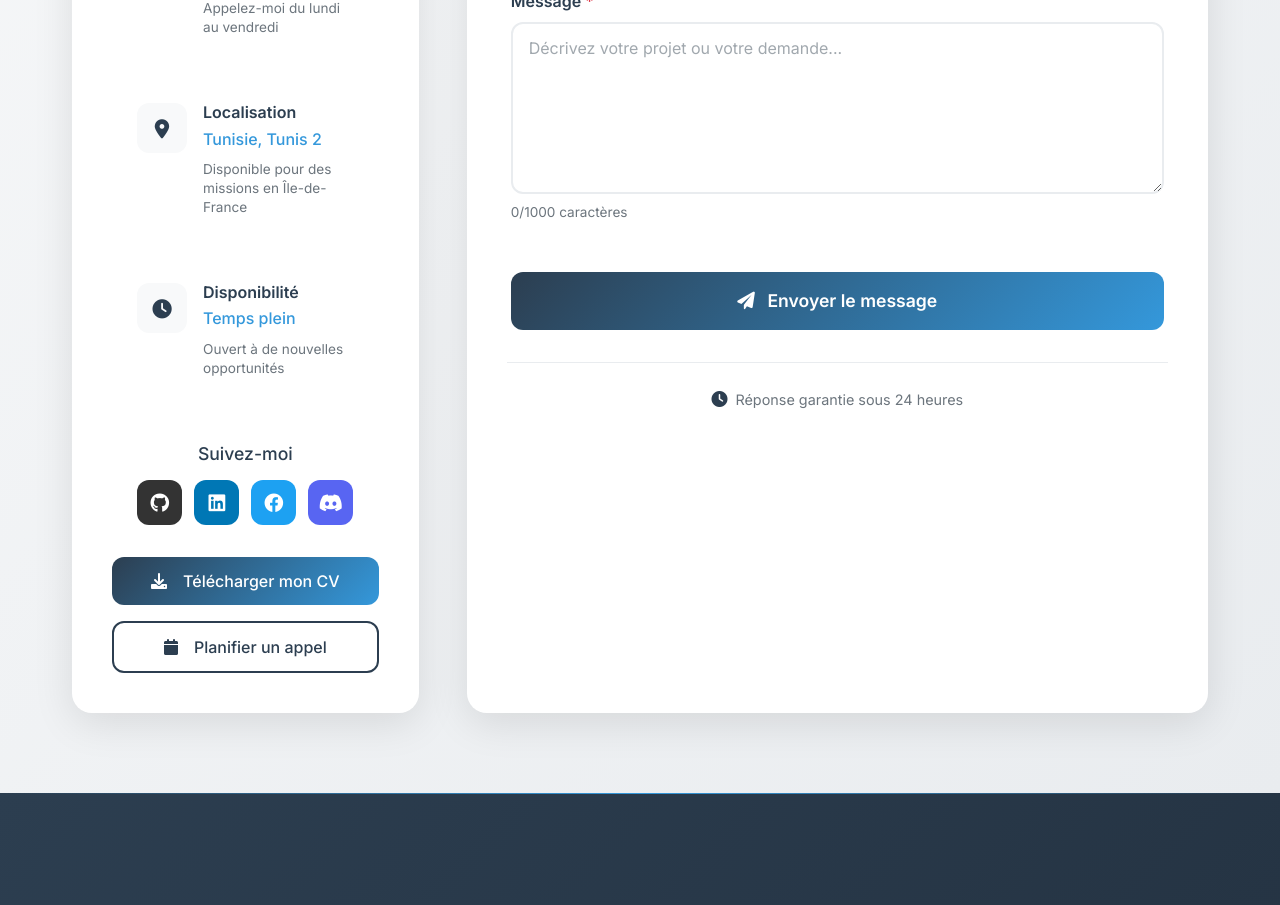
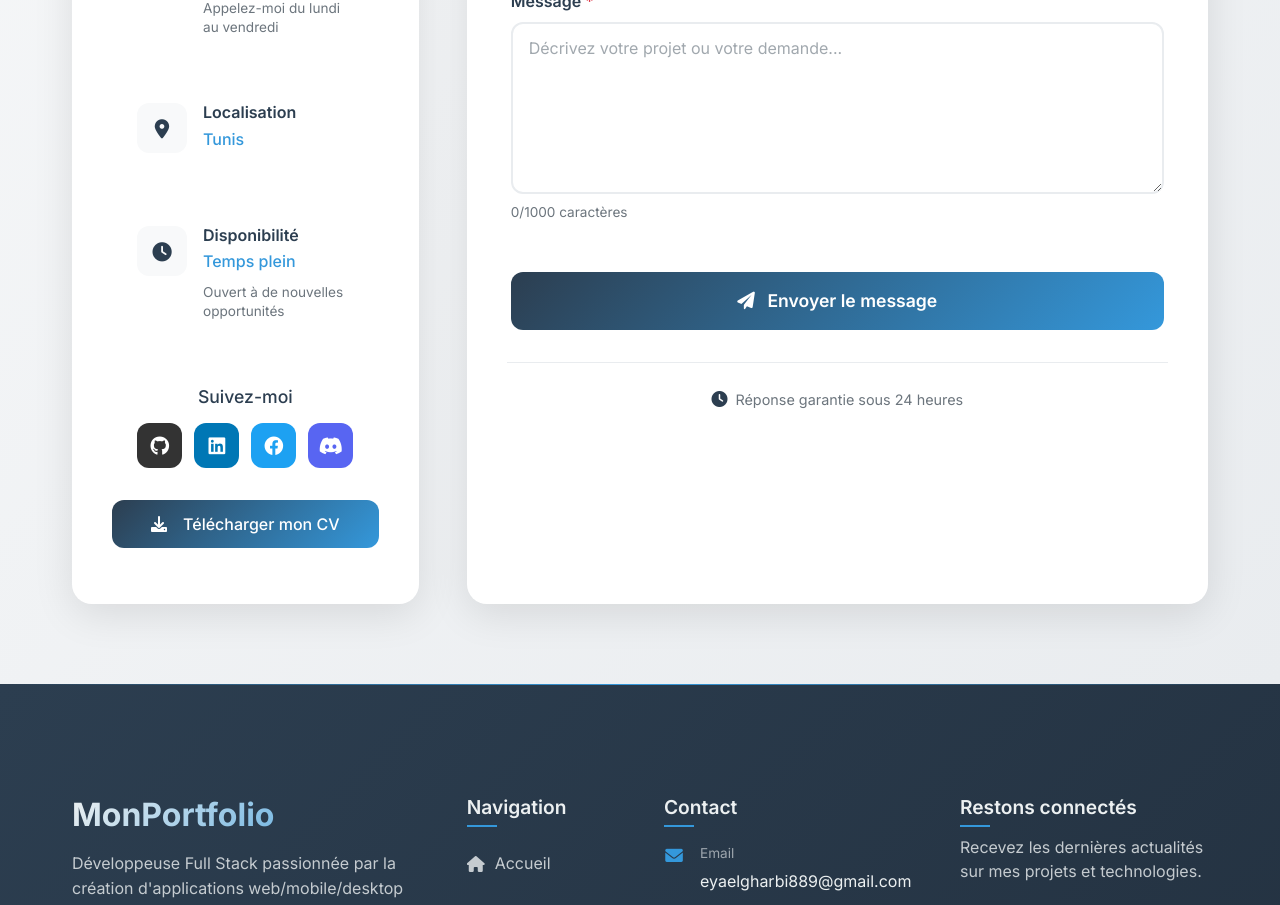
Before and after one commit to Eya480/eya.gharbi.github.io, an Angular app: page /contact in a window 1280 px wide. Shown: the part 820-1725 px from the top of the page. Built offline with nearby package versions, Linux system fonts and the light colour scheme.

Commit message:
5d commit

```diff
--- a/src/app/components/about/about.html
+++ b/src/app/components/about/about.html
@@ -44,7 +44,7 @@
 
           <!-- Actions -->
           <div class="about-actions mt-4">
-            <button class="btn btn-primary me-3" (click)="scrollTo('contact')" aria-label="Me contacter">
+            <button class="btn btn-primary me-3" routerLink="/contact" aria-label="Me contacter">
               <i class="fas fa-paper-plane me-2" aria-hidden="true"></i>
               Me Contacter
             </button>
--- a/src/app/components/about/about.ts
+++ b/src/app/components/about/about.ts
@@ -1,5 +1,6 @@
 import { Component, OnInit } from '@angular/core';
 import { CommonModule } from '@angular/common';
+import { RouterLink } from '@angular/router';
 
 interface Experience {
   id: number;
@@ -19,7 +20,7 @@ interface Stat {
 
 @Component({
   selector: 'app-about',
-  imports: [CommonModule],
+  imports: [CommonModule,RouterLink],
   templateUrl: './about.html',
   styleUrl: './about.scss',
 })
@@ -28,7 +29,7 @@ export class About implements OnInit {
     { icon: 'fas fa-project-diagram', value: '7+', label: 'Projets Réalisés' },
     { icon: 'fas fa-code', value: '10+', label: 'Technologies Dominées' },
     { icon: 'fas fa-graduation-cap', value: '2', label: 'Diplômes' },
-    { icon: 'fas fa-certificate', value: '3+', label: 'Certifications' }
+    { icon: 'fas fa-certificate', value: '10+', label: 'Certifications' }
   ];
 
   experiences: Experience[] = [
--- a/src/app/components/contact/contact.html
+++ b/src/app/components/contact/contact.html
@@ -65,10 +65,6 @@
             <button class="btn btn-primary w-100 mb-3" (click)="downloadCV()">
               <i class="fas fa-download me-2"></i>
               Télécharger mon CV
-            </button>
-            <button class="btn btn-outline-primary w-100" (click)="scheduleCall()">
-              <i class="fas fa-calendar me-2"></i>
-              Planifier un appel
             </button>
           </div>
         </div>
--- a/src/app/components/contact/contact.ts
+++ b/src/app/components/contact/contact.ts
@@ -39,8 +39,8 @@ export class Contact implements OnInit {
     {
       icon: 'fas fa-map-marker-alt',
       title: 'Localisation',
-      value: 'Tunisie, Tunis 2',
-      description: 'Disponible pour des missions en Île-de-France'
+      value: 'Tunis',
+      description: ''
     },
     {
       icon: 'fas fa-clock',
@@ -148,9 +148,4 @@ export class Contact implements OnInit {
     link.download = 'cv.pdf';
     link.click();
   }
-
-  // Méthode pour planifier un appel
-  scheduleCall(): void {
-    window.open('https://calendly.com/eyaelgharbi889/30min', '_blank');
-  }
 }
--- a/src/app/components/footer/footer.html
+++ b/src/app/components/footer/footer.html
@@ -8,7 +8,7 @@
           <div class="footer-brand">
             <h3 class="brand-text">MonPortfolio</h3>
             <p class="footer-description">
-              Développeuse Full Stack passionnée par la création d'applications web modernes et performantes.
+              Développeuse Full Stack passionnée par la création d'applications web/mobile/desktop modernes et performantes.
             </p>
             <div class="social-links">
               <a
--- a/src/app/components/hero/hero.html
+++ b/src/app/components/hero/hero.html
@@ -53,7 +53,7 @@
 
           <!-- Boutons d'action -->
           <div class="hero-actions">
-            <button class="btn btn-primary btn-lg me-3" (click)="scrollTo('projects')">
+            <button class="btn btn-primary btn-lg me-3" routerLink="/projects">
               <span class="btn-content">
                 <i class="fas fa-rocket me-2"></i>
                 Voir mes projets
@@ -61,7 +61,7 @@
               <div class="btn-hover-effect"></div>
             </button>
 
-            <button class="btn btn-outline-light btn-lg" (click)="scrollTo('contact')">
+            <button class="btn btn-outline-light btn-lg" routerLink="/contact">
               <span class="btn-content">
                 <i class="fas fa-paper-plane me-2"></i>
                 Me contacter
--- a/src/app/components/hero/hero.ts
+++ b/src/app/components/hero/hero.ts
@@ -1,11 +1,11 @@
 import { CommonModule } from '@angular/common';
 import { Component, HostListener, OnInit } from '@angular/core';
-import { Router } from '@angular/router';
+import { Router, RouterLink } from '@angular/router';
 
 @Component({
   selector: 'app-hero',
   templateUrl: './hero.html',
-  imports:[CommonModule],
+  imports:[CommonModule, RouterLink],
   styleUrls: ['./hero.scss']
 })
 export class Hero implements OnInit {
```
